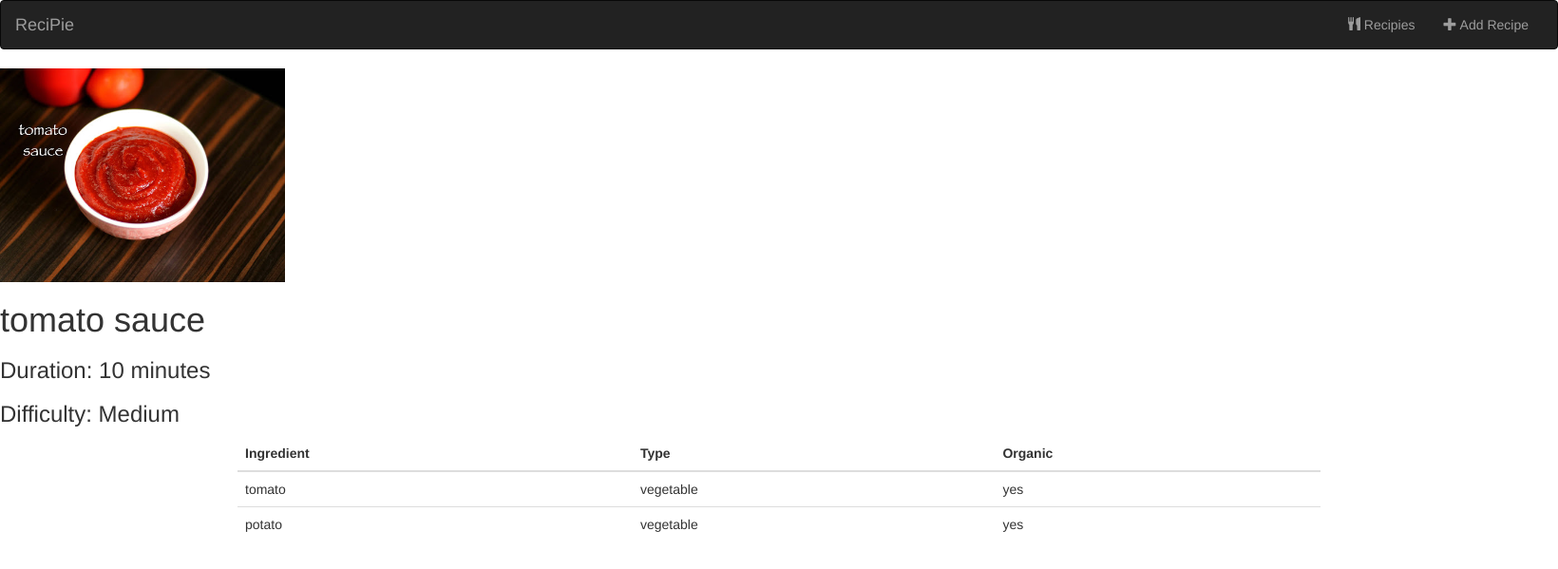
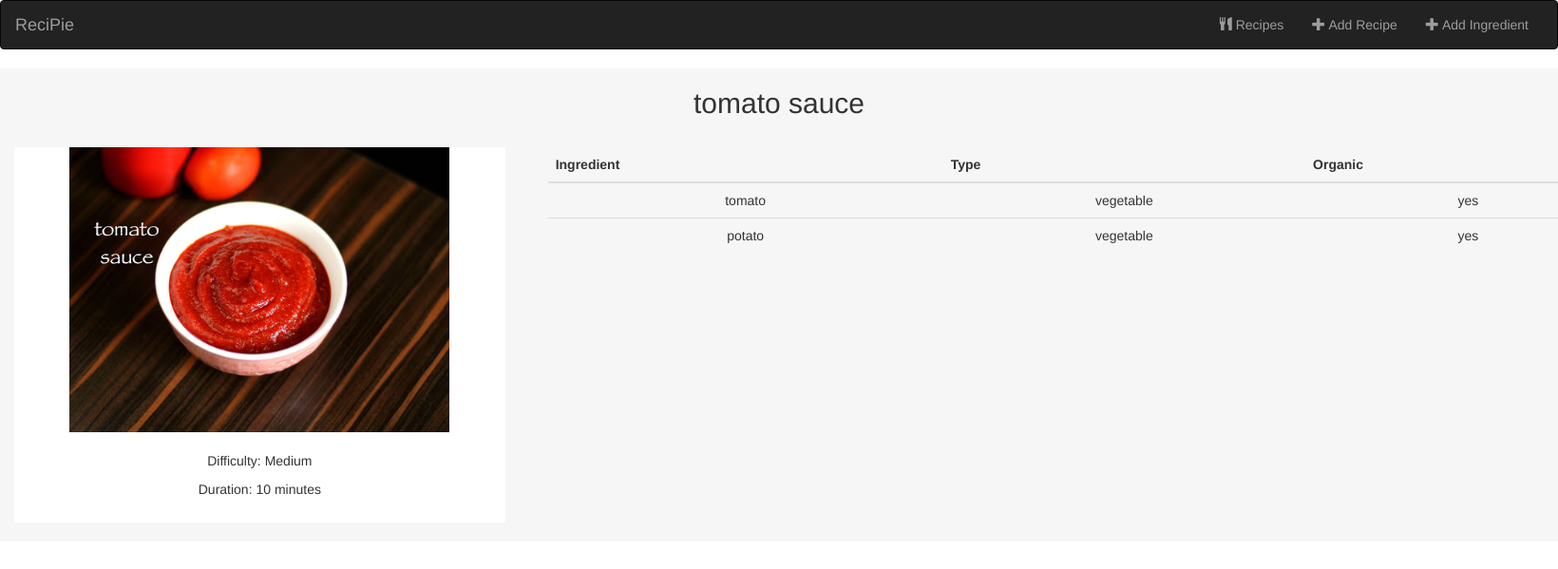
Before and after one commit to LeenQa/recipewebsite, a Django app: page /recipe/1 in a window 1640 px wide; the page is wider, and only the part inside the window is pictured. Shown: the top 599 px of that part at 95% size. Run offline with Django 3.2, Linux system fonts and the light colour scheme; data comes from the database, SQL or seed files in the repository; both versions use the stored data as it was after the commit; some libraries are stand-ins or nearby versions.

Commit message:
Added recipes and ingredients addition

```diff
--- a/recipe/models.py
+++ b/recipe/models.py
@@ -1,26 +1,38 @@
 from django.db import models
 from django.urls import reverse
 
+
 class Ingredient(models.Model):
+    TYPE = (
+        ('Vegetables', 'veg'),
+        ('Fruits', 'fruit'),
+        ('Grains, Beans and Nuts', 'grain'),
+        ('Meat and Poultry', 'meat'),
+        ('Fish and Seafood', 'seafood'),
+        ('Dairy Foods', 'dairy'),
+    )
     name = models.CharField(max_length=250)
-    ingredient_type = models.CharField(max_length=250)
-    is_organic = models.BooleanField(False)
+    ingredient_type = models.CharField(max_length=50, choices=TYPE)
+    is_organic = models.BooleanField(default=True)
 
     def __str__(self):
         return f"{self.name}"
 
+    def get_absolute_url(self):
+        return reverse('recipe:index')
+
 
 class Recipe(models.Model):
     DIFFICULTY = (
-        ('Easy', 'E'),
-        ('Medium', 'M'),
-        ('Hard', 'H'),
+        ('E', 'Easy'),
+        ('M', 'Medium'),
+        ('H', 'Hard'),
     )
     name = models.CharField(max_length=250)
     duration = models.CharField(max_length=250)
     ingredients = models.ManyToManyField(Ingredient)
     recipe_image = models.FileField()
-    difficulty = models.CharField(max_length=50,choices=DIFFICULTY)
+    difficulty = models.CharField(max_length=50, choices=DIFFICULTY)
 
     def __str__(self):
         return f"recipe name: {self.name}, duration: {self.duration}"
--- a/recipe/static/recipe/style.css
+++ b/recipe/static/recipe/style.css
@@ -1,3 +1,13 @@
 ul {
-   list-style-type: none;
+    list-style-type: none;
 }
+
+.bg-grey {
+    background-color: #f6f6f6;
+}
+
+.thumbnail {
+    padding: 0 0 15px 0;
+    border: none;
+    border-radius: 0;
+}
--- a/recipe/templates/recipe/base_template.html
+++ b/recipe/templates/recipe/base_template.html
@@ -11,6 +11,7 @@
     <script src="https://maxcdn.bootstrapcdn.com/bootstrap/3.4.1/js/bootstrap.min.js"></script>
 </head>
 <body>
+<!-- NAVIGATION BAR-->
 <nav class="navbar navbar-inverse">
     <div class="container-fluid">
         <div class="navbar-header">
@@ -23,14 +24,17 @@
         </div>
         <div class="collapse navbar-collapse" id="myNavbar">
             <ul class="nav navbar-nav navbar-right">
-           <li><a href="{% url 'recipe:index' %}"><span class="glyphicon glyphicon-cutlery"></span> Recipies</a></li>
-        <li><a href="{% url 'recipe:details' 1 %}"><span class="glyphicon glyphicon-plus"></span> Add Recipe</a></li>
+                <li><a href="{% url 'recipe:index' %}"><span class="glyphicon glyphicon-cutlery"></span> Recipes</a>
+                </li>
+                <li><a href="{% url 'recipe:recipe-add' %}"><span class="glyphicon glyphicon-plus"></span> Add
+                    Recipe</a></li>
+                <li><a href="{% url 'recipe:ingredient-add' %}"><span class="glyphicon glyphicon-plus"></span> Add
+                    Ingredient</a></li>
             </ul>
         </div>
     </div>
 </nav>
-
-{% block body  %}
+{% block body %}
 {% endblock %}
 </body>
 </html>
--- a/recipe/templates/recipe/details.html
+++ b/recipe/templates/recipe/details.html
@@ -1,9 +1,18 @@
 {% extends 'recipe/base_template.html' %}
 {% block body %}
-<img src="{{ recipe.recipe_image.url }}" alt="recipe image" style="max-width:300px">
-<h1> {{ recipe.name }}</h1>
-<h3>Duration: {{ recipe.duration}}</h3>
-<h3>Difficulty: {{ recipe.difficulty}}</h3>
+    <!-- RECIPES LISTING -->
+    <div id="portfolio" class="container-fluid text-center bg-grey">
+        <h2>{{ recipe.name }}</h2><br>
+        <div class="row text-center slideanim">
+            <div class="col-sm-4">
+                <div class="thumbnail">
+                    <img src="{{ recipe.recipe_image.url }}" alt="{{ recipe.name }}" width="400" height="300"><br>
+                    <p>Difficulty: {{ recipe.difficulty }}</p>
+                    <p>Duration: {{ recipe.duration }}</p>
+                </div>
+            </div>
+            <div class="row text-center slideanim">
+                <div class="col-sm-1">
                     <div class="container">
                         <table class="table">
                             <thead>
@@ -30,6 +39,10 @@
                             </tbody>
                         </table>
                     </div>
+                </div>
+            </div>
+        </div>
+    </div>
     {% if error_message %}
         <p><strong>{{ error_message }}</strong></p>
     {% endif %}
--- a/recipe/urls.py
+++ b/recipe/urls.py
@@ -5,4 +5,6 @@ app_name='recipe'
 urlpatterns = [
     url(r'^$', views.IndexView.as_view(), name='index'),
     url(r'^(?P<pk>[0-9]+)', views.DetailView.as_view(), name='details'),
+    url(r'recipe/add/$', views.RecipeCreate.as_view(), name='recipe-add'),
+    url(r'ingredient/add/$', views.IngredientCreate.as_view(), name='ingredient-add')
 ]
--- a/recipe/views.py
+++ b/recipe/views.py
@@ -15,3 +15,13 @@ class IndexView(generic.ListView):
 class DetailView(generic.DetailView):
     model = Recipe
     template_name = 'recipe/details.html'
+
+
+class RecipeCreate(CreateView):
+    model = Recipe
+    fields = ['name', 'duration', 'ingredients', 'recipe_image', 'difficulty']
+
+
+class IngredientCreate(CreateView):
+    model = Ingredient
+    fields = ['name', 'ingredient_type', 'is_organic']
```
Also changed, not shown: recipe/templates/recipe/index.html (+7 -5 lines), recipe/templates/recipe/recipe_form.html (added, +14 -0 lines), db.sqlite3, media/5-point-stars-png-star-icon-flat-11562958768wpf63hu4tq.png (deleted). Lines whose indentation alone changed are shown as unchanged.
